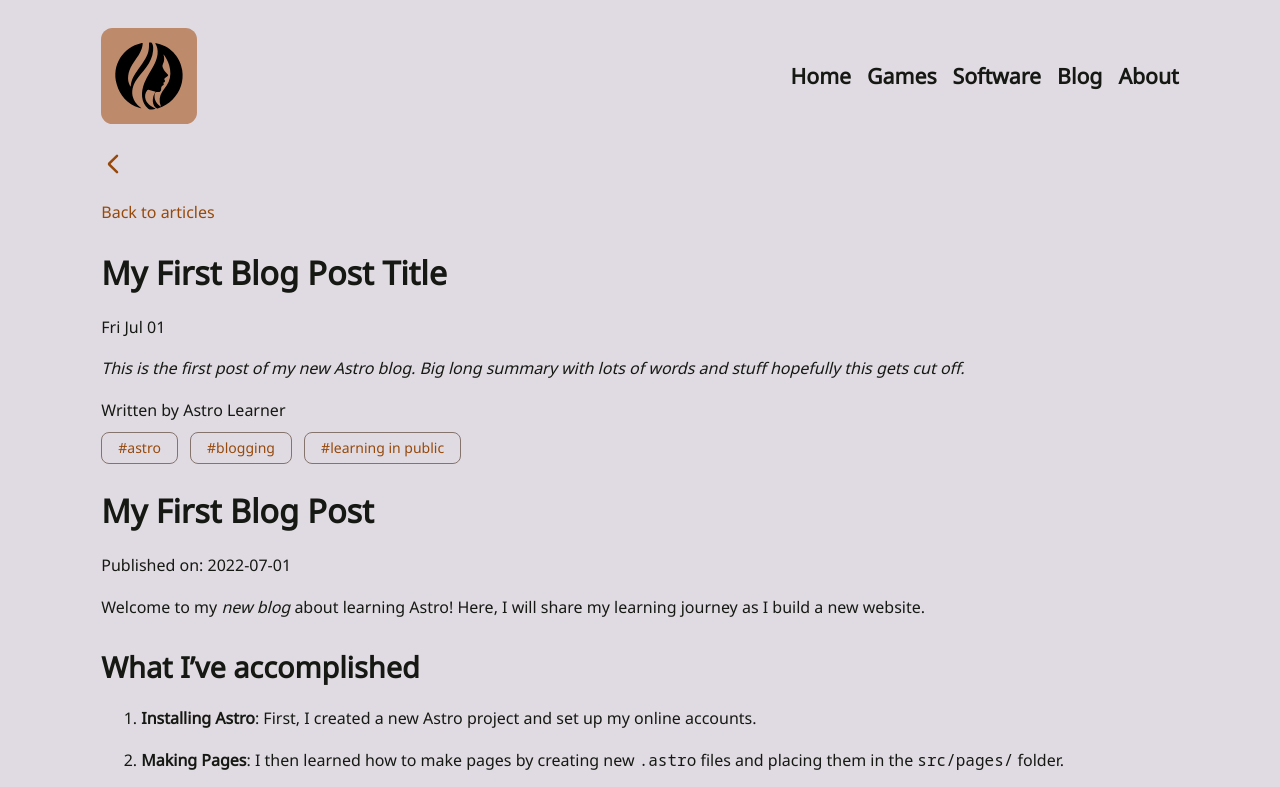
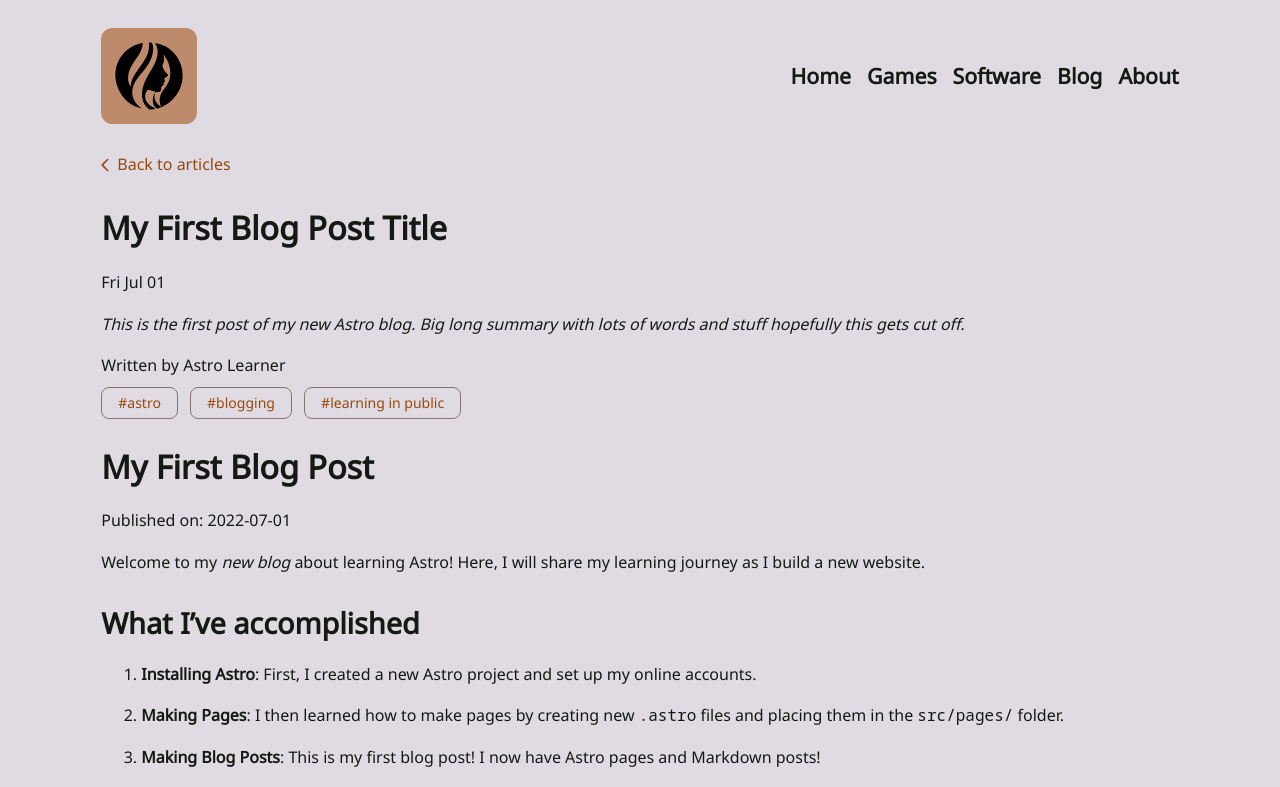
Before and after one commit to adelheidsoftware/adelheid-website, an Astro site: page /posts/post-1 in a window 1280 px wide. Shown: the top 787 px of the page. Built offline with nearby package versions, Linux system fonts and the light colour scheme; Astro itself is replaced by a stand-in of ours; a web font is replaced by a local one.

Commit message:
Add back button to blog post layout

```diff
--- a/src/layouts/MarkdownPostLayout.astro
+++ b/src/layouts/MarkdownPostLayout.astro
@@ -1,6 +1,8 @@
 ---
 import BaseLayout from './BaseLayout.astro';
+
 import LinkChip from '../components/LinkChip.astro';
+import BlogBackButton from '../components/BlogBackButton.astro';
 
 const { frontmatter } = Astro.props;
 
@@ -8,10 +10,7 @@
 ---
 <BaseLayout title=`${frontmatter.title} | ${company.name} Blog` description={frontmatter.summary}>
 	<div class="wrapper">
-		<a class="blog-back-button" href="/blog">
-			<svg xmlns="http://www.w3.org/2000/svg" height="24" viewBox="0 -960 960 960" width="24"><path d="m382-480 294 294q15 15 14.5 35T675-116q-15 15-35 15t-35-15L297-423q-12-12-18-27t-6-30q0-15 6-30t18-27l308-308q15-15 35.5-14.5T676-844q15 15 15 35t-15 35L382-480Z" fill="currentColor" /></svg>
-			<p>Back to articles</p>
-		</a>
+		<BlogBackButton href="/blog" label="Back to articles", svgString=`<svg xmlns="http://www.w3.org/2000/svg" height="16" viewBox="0 -960 960 960" width="16"><path d="m142-480 294 294q15 15 14.5 35T435-116q-15 15-35 15t-35-15L57-423q-12-12-18-27t-6-30q0-15 6-30t18-27l308-308q15-15 35.5-14.5T436-844q15 15 15 35t-15 35L142-480Z" fill="currentColor"/></svg>`/>
 		<article>
 			<h1>{frontmatter.title}</h1>
 			<p>{frontmatter.pubDate.toString().slice(0,10)}</p>
```
